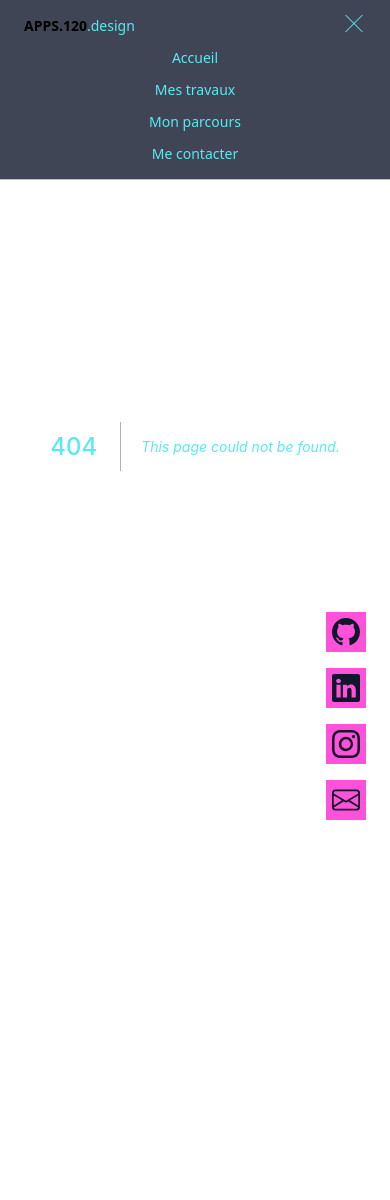
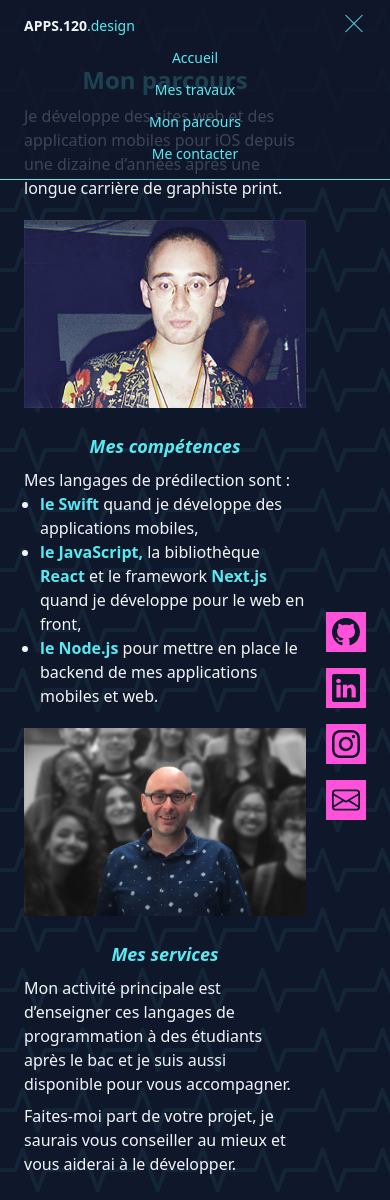
Before and after one commit to centvingt/my-portfolio, a Next.js app: page /resume in a window 390 px wide. Before the commit this address had no page. Before the commit the page ends 892 px from the top, so only its background shows below. Built offline with nearby package versions, Linux system fonts and the light colour scheme.

Commit message:
Version mobile de la page du CV

```diff
--- /dev/null
+++ b/pages/resume/index.tsx
@@ -0,0 +1,62 @@
+import { FC } from 'react'
+import Image from 'next/image'
+
+import vincent1998 from '../../public/img/vincent-1998.jpg'
+import vincent2019 from '../../public/img/vincent-2019.jpg'
+
+const ResumePage: FC = () => {
+    return (
+        <div className="pr-layout mt-10 grid-cols-12 gap-5 sm:container sm:mx-auto md:grid">
+            <header>
+                <h1>Mon parcours</h1>
+                <p className="mb-5">
+                    Je développe des sites web et des application mobiles pour
+                    iOS depuis une dizaine d’années après une longue carrière de
+                    graphiste print.
+                </p>
+                <Image
+                    src={vincent1998}
+                    alt="Vincent Caronnet en 1998"
+                    layout="responsive"
+                />
+            </header>
+            <main>
+                <h2>Mes compétences</h2>
+                <p>Mes langages de prédilection sont :</p>
+                <ul className="mb-5">
+                    <li>
+                        <strong>le Swift</strong> quand je développe des
+                        applications mobiles,
+                    </li>
+                    <li>
+                        <strong>le JavaScript, </strong>la bibliothèque{' '}
+                        <strong>React</strong> et le framework{' '}
+                        <strong>Next.js</strong> quand je développe pour le web
+                        en front,
+                    </li>
+                    <li>
+                        <strong>le Node.js</strong> pour mettre en place le
+                        backend de mes applications mobiles et web.
+                    </li>
+                </ul>
+                <Image
+                    src={vincent2019}
+                    alt="Vincent Caronnet en 2019"
+                    layout="responsive"
+                />
+                <h2>Mes services</h2>
+                <p>
+                    Mon activité principale est d’enseigner ces langages de
+                    programmation à des étudiants après le bac et je suis aussi
+                    disponible pour vous accompagner.
+                </p>
+                <p>
+                    Faites-moi part de votre projet, je saurais vous conseiller
+                    au mieux et vous aiderai à le développer.
+                </p>
+            </main>
+        </div>
+    )
+}
+
+export default ResumePage
```
Also changed, not shown: public/img/vincent-1998.jpg (added), public/img/vincent-2019.jpg (added).
